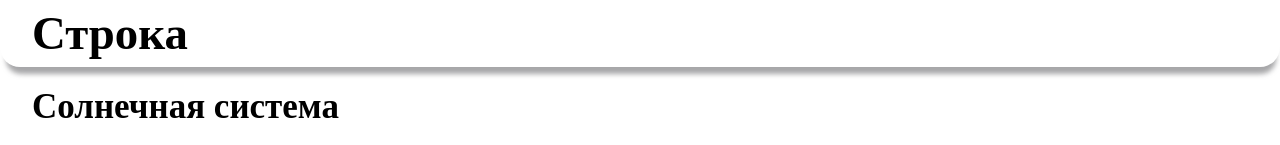
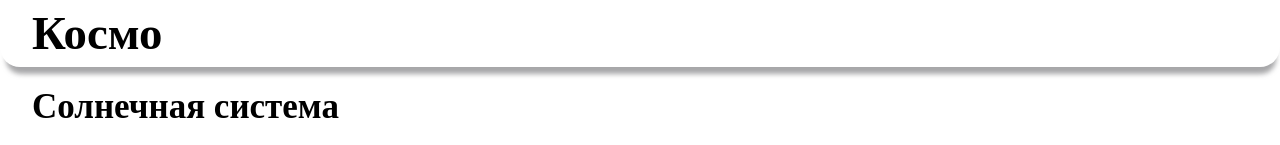
Before and after one commit to Leostrykov/string, a plain HTML site: page the_solar_system.html in a window 1280 px wide. Shown: the top 145 px of the page. Drawn offline with Linux system fonts and the light colour scheme; a web font is replaced by a local one.

Commit message:
Update the_solar_system.html

```diff
--- a/the_solar_system.html
+++ b/the_solar_system.html
@@ -15,7 +15,7 @@
     <link href="https://fonts.googleapis.com/css2?family=Overpass&family=Sofia+Sans:wght@700&family=Unbounded&display=swap" rel="stylesheet">
 </head>
 <body>
-    <header><h3><a href="index.html">Строка</a></h1></header>
+    <header><h3><a href="index.html">Космо</a></h1></header>
     <div id="page_text">
         <div id='info_record'>
             <div id="header_record">
```
